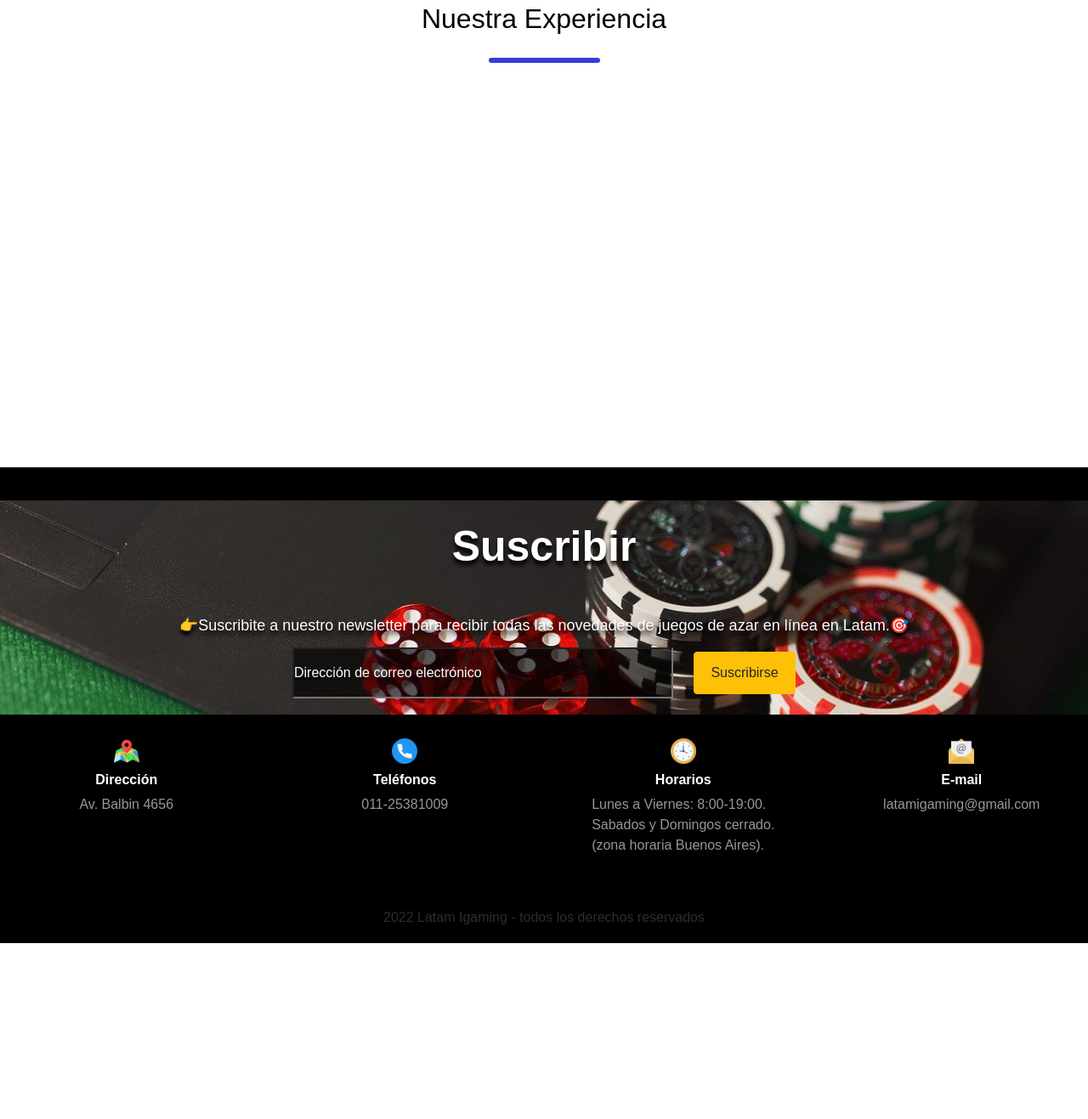
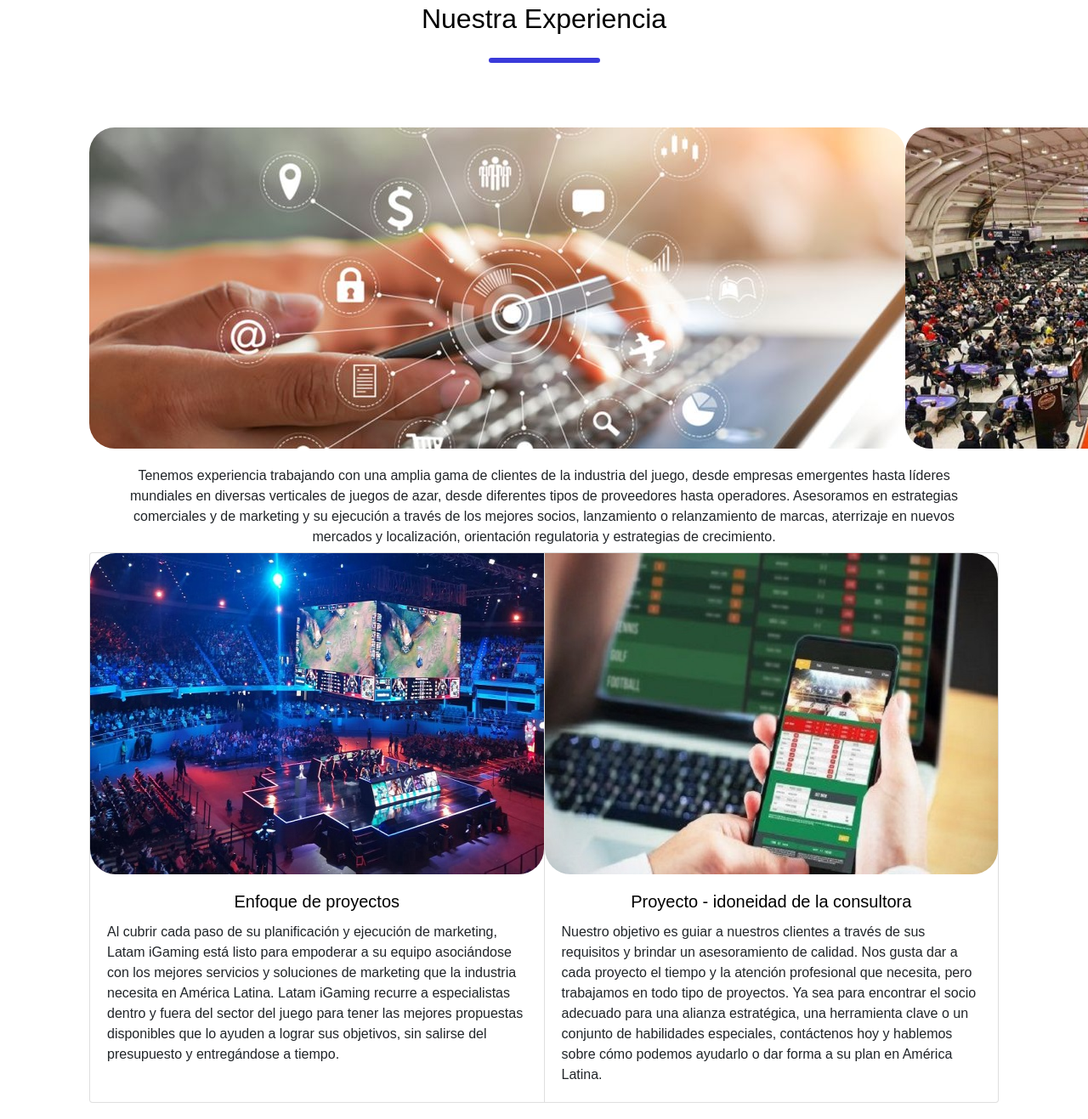
Before and after one commit to villaleoo/latamigaming, a website: page pages/nosotros.html in a window 1280 px wide. Shown: the part 803-2120 px from the top of the page at 85% size. Before the commit the page ends 1913 px from the top, so only its background shows below. Drawn offline with nearby package versions, Linux system fonts and the light colour scheme; a web font is replaced by a local one.

Commit message:
trabajando nosotros

```diff
--- a/pages/nosotros.html
+++ b/pages/nosotros.html
@@ -62,9 +62,9 @@
                     <div class="textoHistoria">
                         <h5>"Latam igaming"</h5>
                         <p>Lorem ipsum, dolor sit amet consectetur adipisicing elit. Soluta dolor numquam distinctio! Sapiente consectetur eum asperiores voluptas ab, impedit voluptates accusantium minus praesentium exercitationem doloribus assumenda odit beatae maxime pariatur.
-                        Recusandae voluptas aperiam, reiciendis sunt est optio autem, ea, ratione sequi quas officia delectus doloremque. Maiores error deserunt recusandae est perferendis voluptatem numquam impedit quisquam nisi accusantium, alias ut rem.
-                        Nemo error veritatis nulla! Illum deleniti adipisci eaque nulla sit cumque quisquam, et enim? Ad, corporis. Eos, natus? Laboriosam, sit ullam quaerat eum fugit dolor illo molestiae nulla amet natus.
-                        Repellendus impedit illum nisi veniam itaque eos maiores at suscipit asperiores? Eligendi rem autem unde nihil beatae sapiente est expedita rerum, fugiat inventore sequi culpa quis totam quam laudantium eos.
+                            Recusandae voluptas aperiam, reiciendis sunt est optio autem, ea, ratione sequi quas officia delectus doloremque. Maiores error deserunt recusandae est perferendis voluptatem numquam impedit quisquam nisi accusantium, alias ut rem.
+                            Nemo error veritatis nulla! Illum deleniti adipisci eaque nulla sit cumque quisquam, et enim? Ad, corporis. Eos, natus? Laboriosam, sit ullam quaerat eum fugit dolor illo molestiae nulla amet natus.
+                            Repellendus impedit illum nisi veniam itaque eos maiores at suscipit asperiores? Eligendi rem autem unde nihil beatae sapiente est expedita rerum, fugiat inventore sequi culpa quis totam quam laudantium eos.
                         </p>
                     </div>
                     <div class="imgHistoria">
@@ -77,10 +77,41 @@
                 <span class="detallesTitulos"></span>
             </div>
             <div class="col-12 col-sm-12 col-lg-12 col-xl-12 padreExperiencia">
+                <div class="nuestraExperiencia">
+                    <div class="imgExperiencia">
+                        <img src="../assets/igaming-marketing.jpeg" alt="">
+                        <img src="../assets/poker-latam-marketing.jpg" alt="">
+                    </div>
+                    <div class="textoExperiencia">
+                        <p>
+                            Tenemos experiencia trabajando con una amplia gama de clientes de la industria del juego, desde empresas emergentes hasta líderes mundiales en diversas verticales de juegos de azar, desde diferentes tipos de proveedores hasta operadores. Asesoramos en estrategias comerciales y de marketing y su ejecución a través de los mejores socios, lanzamiento o relanzamiento de marcas, aterrizaje en nuevos mercados y localización, orientación regulatoria y estrategias de crecimiento.
+                        </p>
+                    </div>
+                </div>
+            </div>
+            <div class="col-12 col-sm-12 col-lg-12 col-xl-12 proyectos">
+                <div class="card-group">
+                    <div class="card">
+                        <img src="../assets/esports-latam-advice.JPEG" class="card-img-top" alt="...">
+                        <div class="card-body">
+                            <h5 class="card-title text-center">Enfoque de proyectos</h5>
+                            <p class="card-text">Al cubrir cada paso de su planificación y ejecución de marketing, Latam iGaming está listo para empoderar a su equipo asociándose con los mejores servicios y soluciones de marketing que la industria necesita en América Latina. Latam iGaming recurre a especialistas dentro y fuera del sector del juego para tener las mejores propuestas disponibles que lo ayuden a lograr sus objetivos, sin salirse del presupuesto y entregándose a tiempo.</p>
+                        </div>
+                    </div>
+                    <div class="card">
+                        <img src="../assets/latam-consulting.JPEG" class="card-img-top" alt="...">
+                        <div class="card-body">
+                            <h5 class="card-title text-center">Proyecto - idoneidad de la consultora</h5>
+                            <p class="card-text">Nuestro objetivo es guiar a nuestros clientes a través de sus requisitos y brindar un asesoramiento de calidad. Nos gusta dar a cada proyecto el tiempo y la atención profesional que necesita, pero trabajamos en todo tipo de proyectos. Ya sea para encontrar el socio adecuado para una alianza estratégica, una herramienta clave o un conjunto de habilidades especiales, contáctenos hoy y hablemos sobre cómo podemos ayudarlo o dar forma a su plan en América Latina.</p>
+                        </div>
+                    </div>
+                </div>
+            </div>
+        </div>
 
-            </div>
 
-        </div>
+
+
         <div class="row footer">
             <div class="col-12 col-sm-12 col-lg-12 col-xl-12 suscripcion">
                 <h3 class="tituloSuscribir">Suscribir</h3>
--- a/scss/_home.scss
+++ b/scss/_home.scss
@@ -7,8 +7,8 @@
         height: 100%;
         margin: 0;
         padding: 0;
-        background-image: linear-gradient(rgba(0,0,0,0.75), rgba(0,0,0,0.75)), url(../assets/portada.jpg);
-        background-size: cover;
+        background-image: linear-gradient(rgba(0,0,0,0.75), rgba(0,0,0,0.75)), url(../assets/igaming-latam-consulting.png);
+        background-size:cover;
         background-position: center;
         .homeBanner{
             display: flex;
@@ -88,6 +88,7 @@
 .contenidoHome{
     padding:10px 100px 0px 100px;
     overflow: hidden;
+    margin-bottom: 70px;
     p{
         color:rgba(0, 0, 0, 0.89);
     }
--- a/scss/_nosotros.scss
+++ b/scss/_nosotros.scss
@@ -23,6 +23,36 @@
         }
     }
     .padreExperiencia{
+        margin:100px 0 0 0;
+        padding:0 120px 0 120px;
         height: 500px;
+        .nuestraExperiencia{
+            display: flex;
+            flex-direction: column;
+            width: 100%;
+            height: 300px;
+            .imgExperiencia{
+                display: flex;
+                justify-content: space-between;
+                width: 100%;
+                img{
+                    border-radius: 30px;
+                }
+
+            }
+            .textoExperiencia{
+                text-align: center;
+                width: 100%;
+                padding: 20px 30px;
+            }
+        }
+    }
+    .proyectos{
+        margin-bottom: 200px;
+        padding:0 120px 0 120px;
+        img{
+            height: 378px;
+            border-radius: 30px;
+        }
     }
 }
```
Also changed, not shown: index.html (+9 -8 lines), assets/brasil.jpg (deleted), assets/consulting.jpg (deleted), assets/esports-latam-advice.JPEG (added), assets/esports-latam.jpeg (added), assets/igaming-marketing.jpeg (added), assets/latam-consulting.JPEG (added), assets/latam-gaming-marketing.jpeg (added), assets/latin-america-casino-marketing.jpeg (added), assets/poker-latam-marketing.jpg (added), assets/puerto-madero.jpg (deleted), assets/rioJaneiro.jpg (deleted), assets/sports-betting-latam.jpeg (added), assets/suscribir.jpg (deleted), 1 more files, 1 other file.
